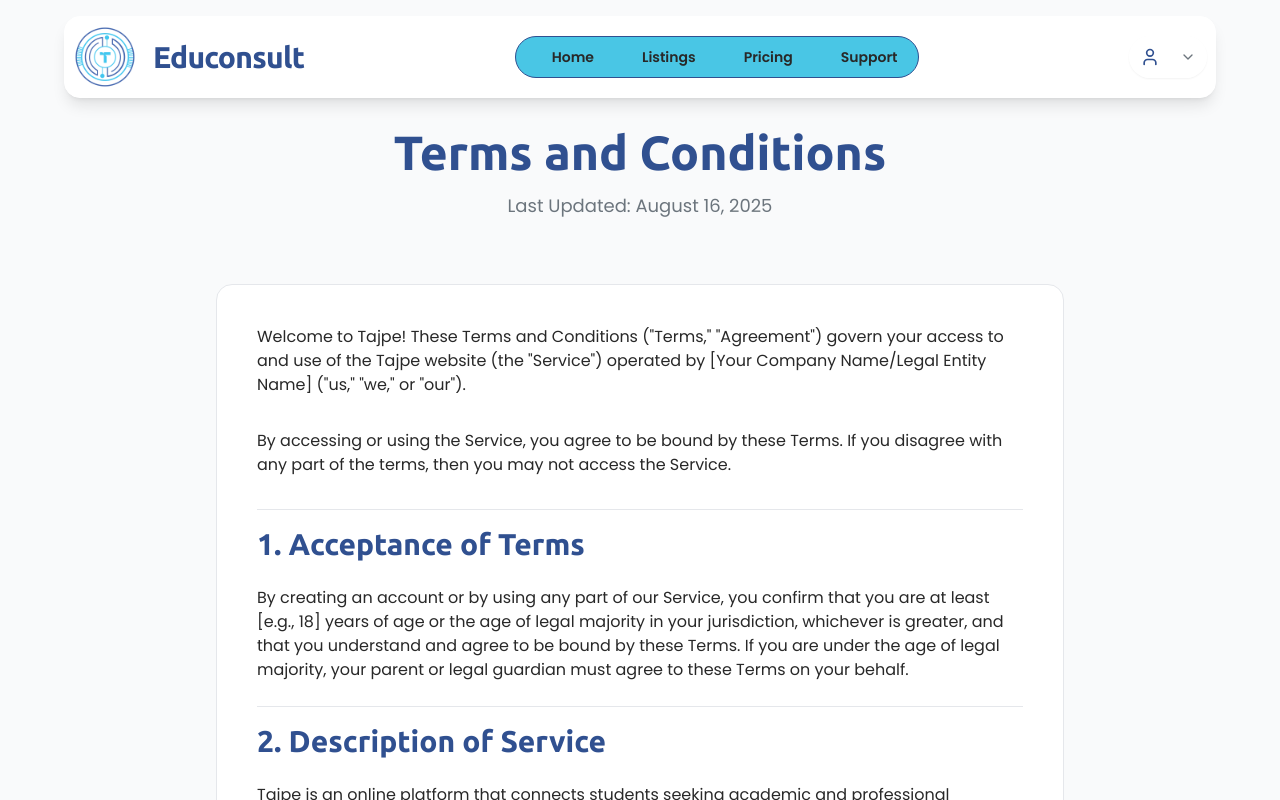
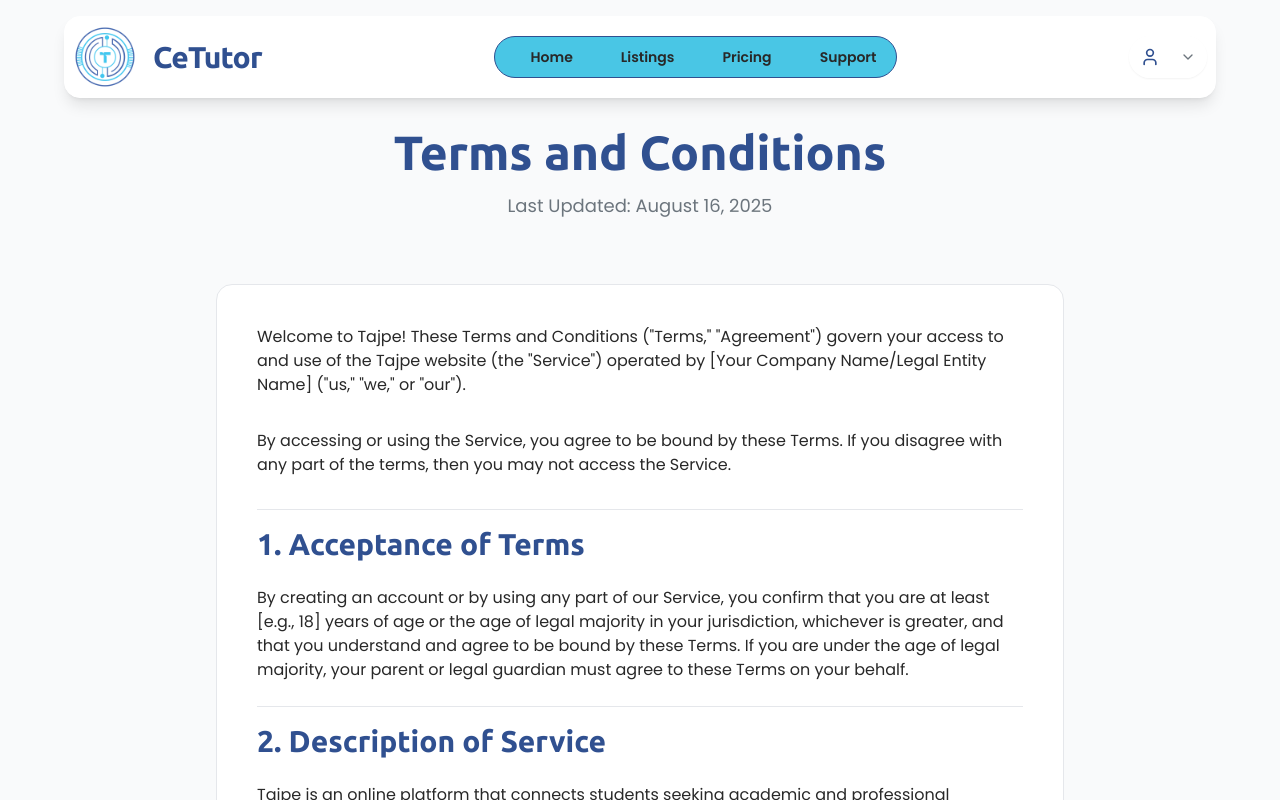
Before and after one commit to Nirantarr/EduConsult-1, a React (Create React App) app in the folder client/: page /terms in a window 1280 px wide. Shown: the top 800 px of the page. Built offline with nearby package versions, Linux system fonts and the light colour scheme; no server answers.

Commit message:
feat: deployment ready-1

```diff
--- a/client/public/index.html
+++ b/client/public/index.html
@@ -24,7 +24,7 @@
       work correctly both with client-side routing and a non-root public URL.
       Learn how to configure a non-root public URL by running `npm run build`.
     -->
-    <title>React App</title>
+    <title>CeTutor</title>
   </head>
   <body>
     <noscript>You need to enable JavaScript to run this app.</noscript>
--- a/client/src/components/homepage/Footer.jsx
+++ b/client/src/components/homepage/Footer.jsx
@@ -20,7 +20,7 @@ const Footer = () => {
                     <div className="col-span-2 lg:col-span-1 text-center md:text-left">
                          <Link to="/" className="flex items-center justify-center md:justify-start mb-4">
                             <img src="/logo.jpg" alt="Tajpe Logo" className="h-12 w-12 rounded-full object-cover" />
-                            <span className="ml-3 text-2xl font-bold text-primary font-serif">EduConsult</span>
+                            <span className="ml-3 text-2xl font-bold text-primary font-serif">CeTutor</span>
                         </Link>
                         <p className="text-text-on-dark/60 md:pr-4 mt-4 font-sans text-sm leading-relaxed max-w-sm mx-auto md:mx-0">
                             The premier platform connecting students with expert academic and professional mentors for transformative learning experiences.
--- a/client/src/components/homepage/Navbar.jsx
+++ b/client/src/components/homepage/Navbar.jsx
@@ -163,8 +163,8 @@ const Navbar = () => {
                 <div className="container mx-auto flex justify-between items-center p-2">
                     {/* --- Logo and Nav Links (No changes here) --- */}
                     <Link to="/" className="flex items-center -my-2 -ml-2">
-                        <img src="/logo.jpg" alt="Educonsult Logo" className="h-16 w-16 md:h-20 md:w-20 rounded-full object-cover" />
-                        <span className="ml-2 text-2xl md:text-3xl font-bold text-primary tracking-tight font-serif">Educonsult</span>
+                        <img src="/logo.jpg" alt="CeTutor Logo" className="h-16 w-16 md:h-20 md:w-20 rounded-full object-cover" />
+                        <span className="ml-2 text-2xl md:text-3xl font-bold text-primary tracking-tight font-serif">CeTutor</span>
                     </Link>
                     <div ref={navLinksContainerRef} className="hidden md:flex relative space-x-2 lg:space-x-4 items-center bg-secondary p-1 rounded-full border border-primary">
                         <div ref={activeLinkIndicatorRef} className="absolute h-[80%] bg-white rounded-full top-1/2 -translate-y-1/2 shadow-sm pointer-events-none opacity-0" />
--- a/client/src/pages/PricingPage.jsx
+++ b/client/src/pages/PricingPage.jsx
@@ -545,7 +545,7 @@ const PricingPage = () => {
             <section ref={assignScrollRef} className="py-16 sm:py-20  text-center">
                 <div className="container mx-auto px-4 sm:px-6">
                     <Link to="/faculty/signup" className="inline-block px-10 py-4 bg-primary text-white text-lg font-bold rounded-lg hover:bg-secondary transition-colors shadow-xl group">
-                        Start Earning with EduConsult <ArrowRight size={20} className="inline-block ml-3 transform group-hover:translate-x-1 transition-transform" />
+                        Start Earning with CeTutor <ArrowRight size={20} className="inline-block ml-3 transform group-hover:translate-x-1 transition-transform" />
                     </Link>
                 </div>
             </section>
```
Also changed, not shown: 2 other files (tests, documents, lock files or other folders).
